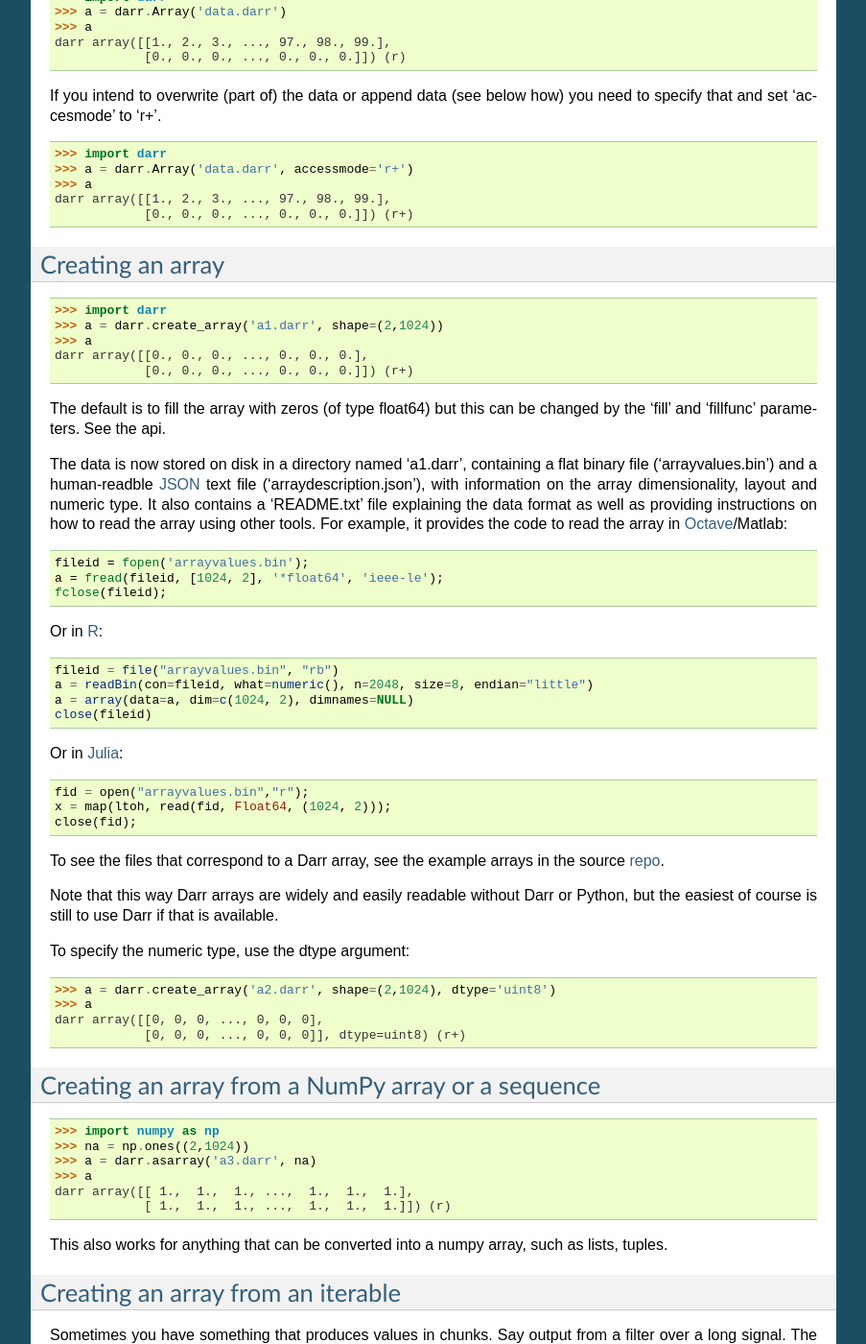
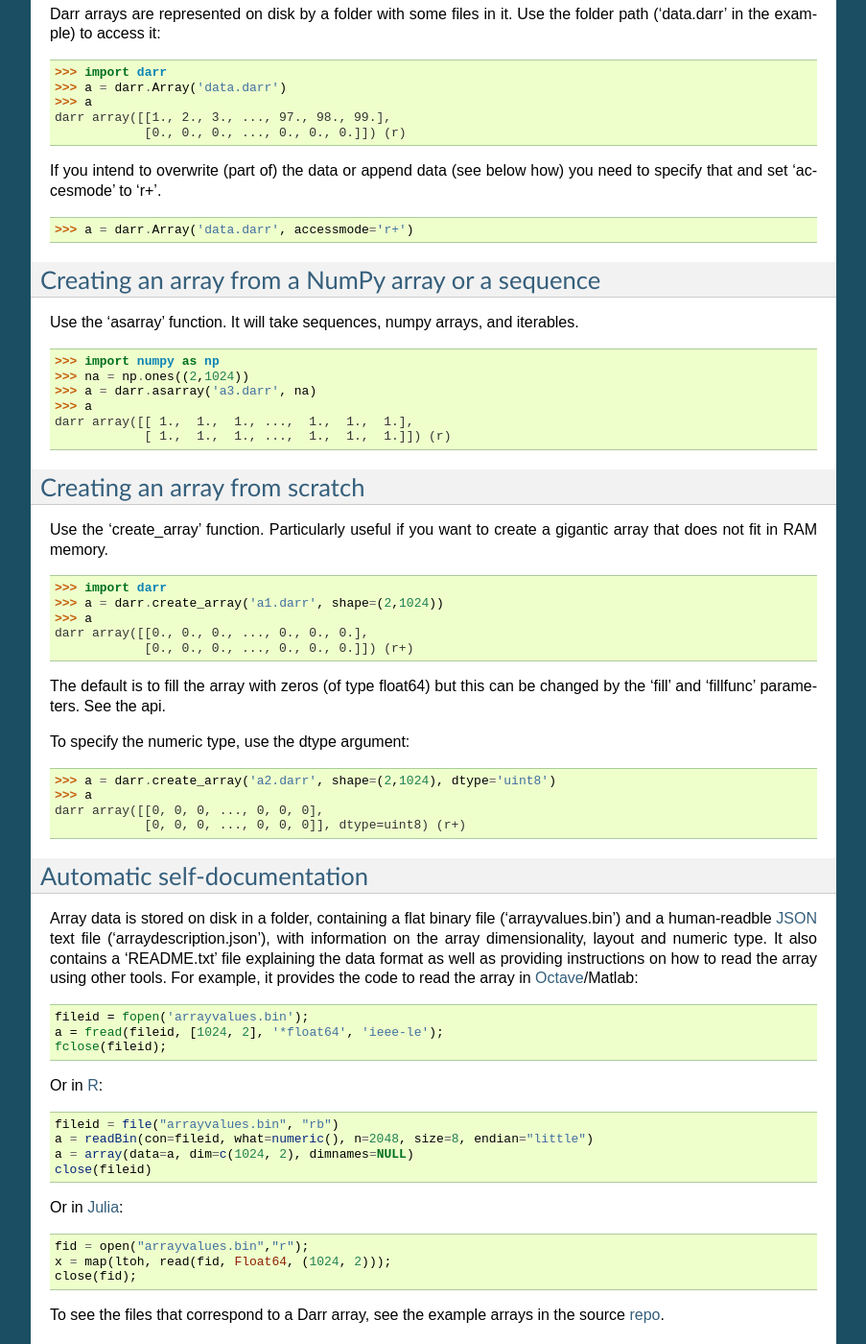
Before and after one commit to gbeckers/Darr, a Sphinx documentation site: the page built from docs/tutorial.rst, in a window 1280 px wide and 1400 px high, scrolled down 512 px. Shown: the whole window at 96% size, without its empty margins (198-1101 px from the left). Built offline with Sphinx 7.4.7, drawn with Linux system fonts in a browser that asks for light colours; some of the changed text lies outside the part shown.

Commit message:
update tutorial

```diff
--- a/docs/tutorial.rst
+++ b/docs/tutorial.rst
@@ -8,6 +8,8 @@ Tutorial
 
 Accessing an existing array
 ---------------------------
+Darr arrays are represented on disk by a folder with some files in it. Use
+the folder path ('data.darr' in the example) to access it:
 
 .. code:: python
 
@@ -22,16 +24,29 @@ you need to specify that and set 'accesmode' to 'r+'.
 
 .. code:: python
 
-    >>> import darr
     >>> a = darr.Array('data.darr', accessmode='r+')
-    >>> a
-    darr array([[1., 2., 3., ..., 97., 98., 99.],
-                [0., 0., 0., ..., 0., 0., 0.]]) (r+)
 
 .. _creating:
 
-Creating an array
------------------
+Creating an array from a NumPy array or a sequence
+--------------------------------------------------
+Use the 'asarray' function. It will take sequences, numpy arrays, and
+iterables.
+
+.. code:: python
+
+    >>> import numpy as np
+    >>> na = np.ones((2,1024))
+    >>> a = darr.asarray('a3.darr', na)
+    >>> a
+    darr array([[ 1.,  1.,  1., ...,  1.,  1.,  1.],
+                [ 1.,  1.,  1., ...,  1.,  1.,  1.]]) (r)
+
+
+Creating an array from scratch
+------------------------------
+Use the 'create_array' function. Particularly useful if you want to create a
+gigantic array that does not fit in RAM memory.
 
 .. code:: python
 
@@ -44,7 +59,23 @@ Creating an array
 The default is to fill the array with zeros (of type float64) but this
 can be changed by the 'fill' and 'fillfunc' parameters. See the api.
 
-The data is now stored on disk in a directory named 'a1.darr', containing
+.. _numptype:
+
+To specify the numeric type, use the dtype argument:
+
+.. code:: python
+
+    >>> a = darr.create_array('a2.darr', shape=(2,1024), dtype='uint8')
+    >>> a
+    darr array([[0, 0, 0, ..., 0, 0, 0],
+                [0, 0, 0, ..., 0, 0, 0]], dtype=uint8) (r+)
+
+
+.. _documentation:
+
+Automatic self-documentation
+----------------------------
+Array data is stored on disk in a folder, containing
 a flat binary file ('arrayvalues.bin') and a human-readble
 `JSON <https://en.wikipedia.org/wiki/JSON>`__ text file
 ('arraydescription.json'), with information on the array dimensionality,
@@ -83,33 +114,8 @@ Note that this way Darr arrays are widely and easily readable
 without Darr or Python, but the easiest of course is still to use Darr if that
 is available.
 
-.. _numptype:
-
-To specify the numeric type, use the dtype argument:
-
-.. code:: python
-
-    >>> a = darr.create_array('a2.darr', shape=(2,1024), dtype='uint8')
-    >>> a
-    darr array([[0, 0, 0, ..., 0, 0, 0],
-                [0, 0, 0, ..., 0, 0, 0]], dtype=uint8) (r+)
-
 .. _fromnumpy:
 
-Creating an array from a NumPy array or a sequence
---------------------------------------------------
-
-.. code:: python
-
-    >>> import numpy as np
-    >>> na = np.ones((2,1024))
-    >>> a = darr.asarray('a3.darr', na)
-    >>> a
-    darr array([[ 1.,  1.,  1., ...,  1.,  1.,  1.],
-                [ 1.,  1.,  1., ...,  1.,  1.,  1.]]) (r)
-
-This also works for anything that can be converted into a numpy array, such
-as lists, tuples.
 
 Creating an array from an iterable
 ----------------------------------
```
Also changed, not shown: 4 other files.
